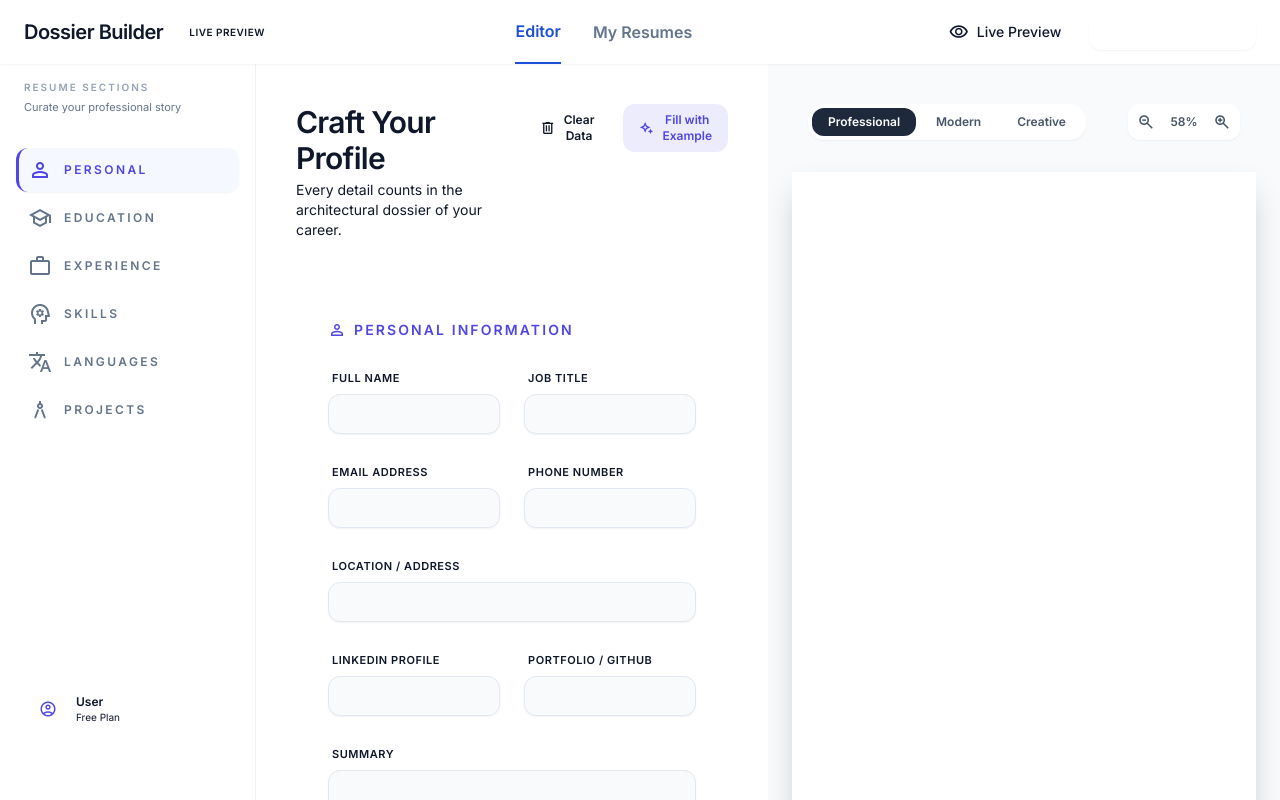
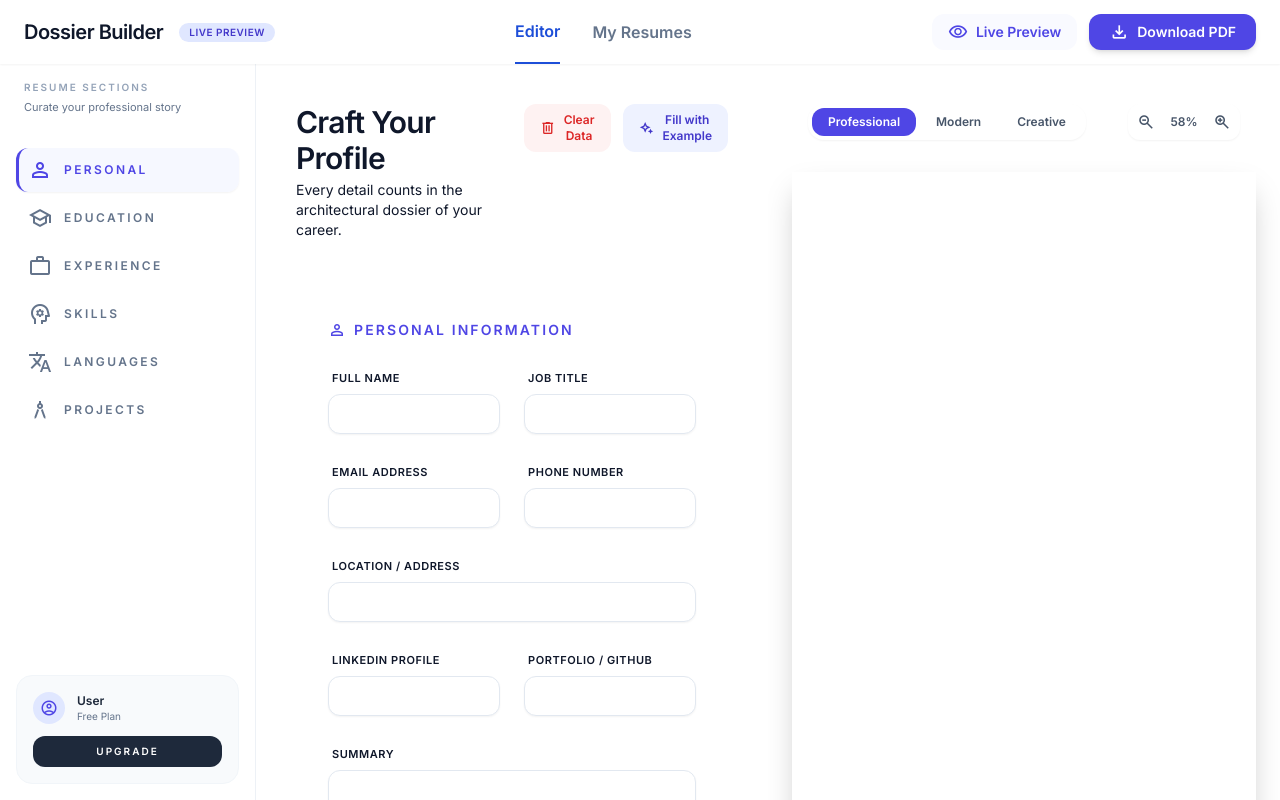
Before and after one commit to wyze69-sys/Dossier-Builder, a React (Vite) app: page / in a window 1280 px wide. Built offline with nearby package versions, Linux system fonts and the light colour scheme.

Commit message:
fix some button

```diff
--- a/src/components/EditorPanel.jsx
+++ b/src/components/EditorPanel.jsx
@@ -33,7 +33,7 @@ const EditorPanel = ({
             <button
               type="button"
               onClick={clearData}
-              className="px-4 py-2 text-xs font-semibold text-error bg-error/10 hover:bg-error/20 rounded-lg transition-colors flex items-center gap-2"
+              className="px-4 py-2 text-xs font-semibold text-red-600 bg-red-50 hover:bg-red-100 rounded-lg transition-colors flex items-center gap-2"
             >
               <span className="material-symbols-outlined text-[16px]">delete</span>
               Clear Data
@@ -41,7 +41,7 @@ const EditorPanel = ({
             <button
               type="button"
               onClick={fillExampleData}
-              className="px-4 py-2 text-xs font-semibold text-primary bg-primary/10 hover:bg-primary/20 rounded-lg transition-colors flex items-center gap-2"
+              className="px-4 py-2 text-xs font-semibold text-indigo-700 bg-indigo-50 hover:bg-indigo-100 rounded-lg transition-colors flex items-center gap-2"
             >
               <span className="material-symbols-outlined text-[16px]">magic_button</span>
               Fill with Example
--- a/src/components/PreviewPanel.jsx
+++ b/src/components/PreviewPanel.jsx
@@ -57,7 +57,7 @@ const PreviewPanel = ({ resumeData, saveToDashboard }) => {
   }, []);
 
   return (
-    <section ref={containerRef} className="flex-1 overflow-y-auto p-6 md:p-10 bg-slate-50 flex flex-col items-center">
+    <section ref={containerRef} className="flex-1 overflow-y-auto p-6 md:p-10 bg-white flex flex-col items-center">
       <div className="resume-preview-controls w-full max-w-[794px] mb-8 flex items-center justify-between">
         <div className="bg-white shadow-sm p-1 rounded-xl flex items-center gap-1 overflow-x-auto">
           {['professional', 'modern', 'creative'].map(t => (
@@ -65,7 +65,7 @@ const PreviewPanel = ({ resumeData, saveToDashboard }) => {
               key={t}
               type="button"
               onClick={() => setTemplate(t)}
-              className={`px-4 py-1.5 text-xs font-bold rounded-lg transition-colors capitalize whitespace-nowrap ${template === t ? 'bg-slate-800 text-white' : 'text-slate-600 hover:bg-slate-100'}`}
+              className={`px-4 py-1.5 text-xs font-bold rounded-lg transition-colors capitalize whitespace-nowrap ${template === t ? 'bg-primary text-white' : 'text-slate-600 hover:bg-primary-light/30'}`}
             >
               {t}
             </button>
--- a/src/components/SideNavigation.jsx
+++ b/src/components/SideNavigation.jsx
@@ -76,17 +76,17 @@ const SideNavigation = ({ fullName }) => {
       </nav>
 
       {/* User Profile Card */}
-      <div className="mt-auto p-4 bg-surface-container-low rounded-xl">
+      <div className="mt-auto p-4 bg-slate-50 border border-slate-100 rounded-xl">
         <div className="flex items-center gap-3 mb-3">
-          <div className="w-8 h-8 rounded-full bg-primary-fixed flex items-center justify-center">
-            <span className="material-symbols-outlined text-primary text-[18px]">account_circle</span>
+          <div className="w-8 h-8 rounded-full bg-indigo-100 flex items-center justify-center">
+            <span className="material-symbols-outlined text-indigo-600 text-[18px]">account_circle</span>
           </div>
           <div>
-            <p className="text-xs font-bold text-on-surface">{fullName || 'User'}</p>
-            <p className="text-[10px] text-on-surface-variant">Free Plan</p>
+            <p className="text-xs font-bold text-slate-800">{fullName || 'User'}</p>
+            <p className="text-[10px] text-slate-500">Free Plan</p>
           </div>
         </div>
-        <button type="button" className="w-full py-2 bg-on-secondary-fixed text-white text-[10px] font-bold uppercase tracking-widest rounded-lg">
+        <button type="button" className="w-full py-2 bg-slate-800 hover:bg-slate-900 transition-colors text-white text-[10px] font-bold uppercase tracking-widest rounded-lg">
           Upgrade
         </button>
       </div>
--- a/src/components/TopNavigation.jsx
+++ b/src/components/TopNavigation.jsx
@@ -6,7 +6,7 @@ const TopNavigation = ({ activeTab, setActiveTab }) => {
         <span className="text-xl font-bold tracking-tight text-slate-900 dark:text-slate-50 font-manrope">
           Dossier Builder
         </span>
-        <span className="px-2.5 py-0.5 rounded-full bg-primary-fixed text-on-primary-fixed-variant text-[10px] font-bold uppercase tracking-wider">
+        <span className="px-2.5 py-0.5 rounded-full bg-indigo-100 text-indigo-700 text-[10px] font-bold uppercase tracking-wider">
           Live Preview
         </span>
       </div>
@@ -40,12 +40,12 @@ const TopNavigation = ({ activeTab, setActiveTab }) => {
         <button
           type="button"
           onClick={() => window.dispatchEvent(new Event('toggle-preview'))}
-          className="px-4 py-2 text-sm font-medium text-secondary hover:bg-slate-100/50 rounded-lg transition-colors flex items-center gap-2"
+          className="px-4 py-2 text-sm font-bold text-primary bg-primary-light/20 hover:bg-primary-light/40 rounded-lg transition-colors flex items-center gap-2"
         >
           <span className="material-symbols-outlined text-[20px]">visibility</span>
           Live Preview
         </button>
-        <button type="button" onClick={() => window.dispatchEvent(new Event('download-pdf'))} className="px-5 py-2 text-sm font-semibold text-white btn-primary-gradient rounded-lg shadow-sm hover:opacity-90 active:scale-95 transition-all flex items-center gap-2">
+        <button type="button" onClick={() => window.dispatchEvent(new Event('download-pdf'))} className="px-5 py-2 text-sm font-bold text-white bg-primary hover:bg-primary-dark rounded-lg shadow-md hover:shadow-lg active:scale-95 transition-all flex items-center gap-2">
           <span className="material-symbols-outlined text-[20px]">download</span>
           Download PDF
         </button>
--- a/src/components/common/FormInput.jsx
+++ b/src/components/common/FormInput.jsx
@@ -3,7 +3,7 @@ import React from 'react';
 const FormInput = ({ label, value, onChange, type = "text", placeholder = "" }) => {
   const isTextarea = type === "textarea";
 
-  const commonClasses = "w-full px-4 bg-slate-50 border border-slate-200 shadow-sm focus:outline-none focus:ring-2 focus:ring-blue-500/20 focus:border-blue-500 rounded-lg text-sm transition-all duration-200 ease-in-out text-slate-800 placeholder:text-slate-400";
+  const commonClasses = "w-full px-4 bg-white border border-slate-200 shadow-sm focus:outline-none focus:ring-2 focus:ring-blue-500/20 focus:border-blue-500 rounded-lg text-sm transition-all duration-200 ease-in-out text-slate-800 placeholder:text-slate-400";
 
   return (
     <div className="space-y-1.5 w-full">
--- a/src/index.css
+++ b/src/index.css
@@ -16,7 +16,7 @@
 /* ─── Base Styles ─── */
 body {
   font-family: 'Inter', sans-serif;
-  background-color: #f8fafc;
+  background-color: #ffffff;
   color: #0f172a;
   -webkit-font-smoothing: antialiased;
   -moz-osx-font-smoothing: grayscale;
```
Also changed, not shown: 1 other file (tests, documents, lock files or other folders).
